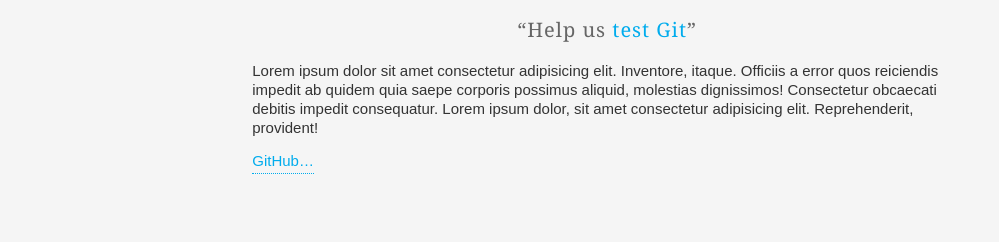
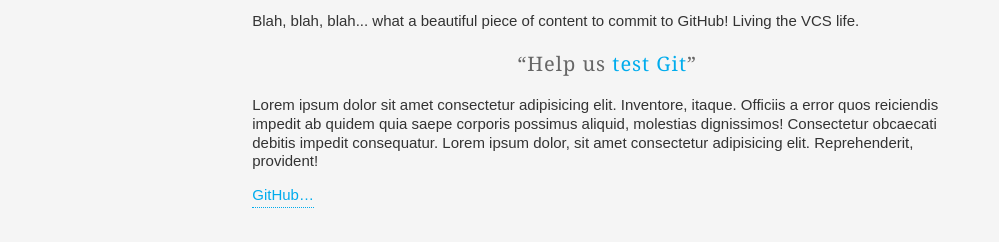
Before and after one commit to MikeTAFE/vcs-test-website, a plain HTML site: page index.html in a window 1280 px wide. Shown: the part 325-567 px from the top of the page, without its empty margins (143-1142 px from the left). Drawn offline with Linux system fonts and the light colour scheme.

Commit message:
Added content to home page HTML

```diff
--- a/index.html
+++ b/index.html
@@ -32,6 +32,8 @@
                     </aside>
                     <div class="sidebar-content__content">
                         <p>Lorem ipsum dolor sit amet consectetur adipisicing elit. Distinctio ut facilis amet iste, ipsum, quia minima eos aliquam expedita temporibus quaerat. Distinctio, eligendi dolorum. Nesciunt natus deserunt dicta consequuntur pariatur? Lorem, ipsum dolor sit amet consectetur adipisicing elit. Adipisci pariatur similique quae suscipit dolore culpa tempora maxime quos quia. Fugiat.</p>
+
+                        <p>Blah, blah, blah... what a beautiful piece of content to commit to GitHub! Living the VCS life.</p>
 
                         <blockquote>
                             <p>&ldquo;Help us <b class="special">test Git</b>&rdquo;</p>
```
